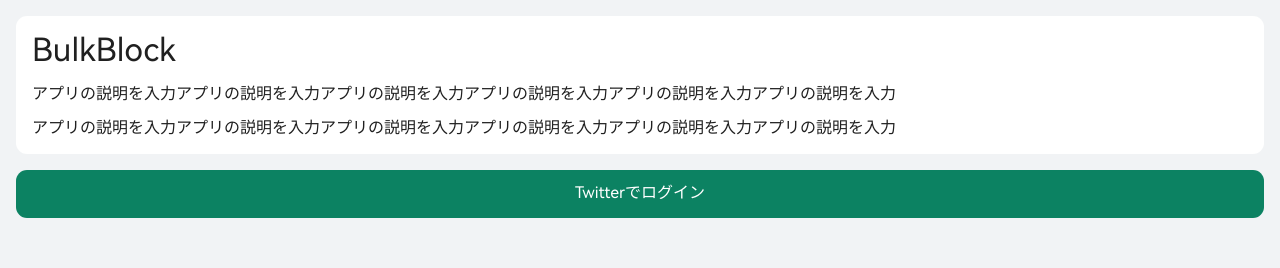
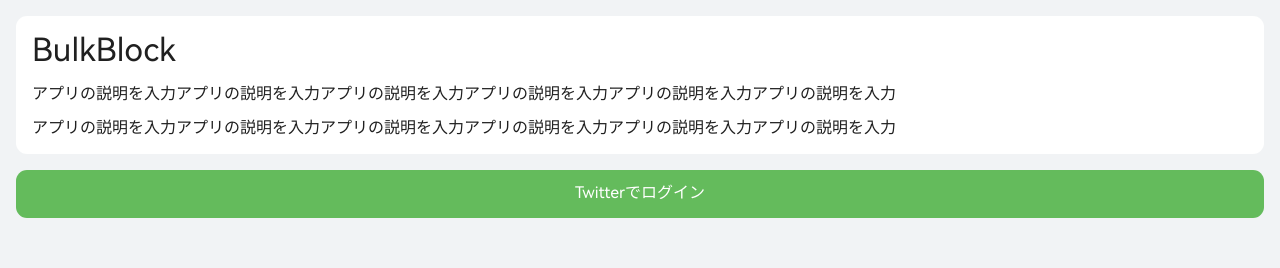
Before and after one commit to souhait0614/bulkblock-frontend, a Svelte app: page / in a window 1280 px wide. Shown: the top 268 px of the page. Built offline with nearby package versions, Linux system fonts and the light colour scheme.

Commit message:
色変更

```diff
--- a/src/css/style.scss
+++ b/src/css/style.scss
@@ -22,7 +22,7 @@
   --color-fore: #ffffff;
   --color-back: #f1f3f5;
   --color-back-mute: rgba(0, 0, 0, 0.1);
-  --color-accent: #0c8262;
+  --color-accent: #64bb5c;
   --color-text: #202020;
   --color-text-mute: #9e9e9e;
   --color-separate: #00000033;
@@ -30,14 +30,6 @@
 
   --base-size: 44px;
   --base-radius: calc(var(--base-size) / 4);
-
-  &.dark {
-    --color-fore: #202020;
-    --color-back: #000000;
-    --color-accent: #0c8262;
-    --color-text: #ffffff;
-    --color-text-mute: #9e9e9e;
-  }
 }
 
 ::-webkit-scrollbar {
@@ -53,7 +45,7 @@
 }
 
 * {
-  outline-color: #0c82627f;
+  outline-color: #64bb5c7f;
   // outline: 0;
 }
 
@@ -70,7 +62,7 @@
   font-family: "HarmonyOS Sans", "Noto Sans JP", "Hiragino Sans",
     "Hiragino Kaku Gothic ProN", "メイリオ", "Meiryo", sans-serif;
   background-color: var(--color-back);
-  accent-color: #0c82627f;
+  accent-color: #64bb5c7f;
   overflow-y: scroll;
 }
 
@@ -107,16 +99,16 @@
     align-items: center;
     color: #fff;
     background-color: var(--color-accent);
-    transition: background-color 0.3s ease-in-out;
+    transition: filter 0.3s ease-in-out;
     border-radius: var(--base-radius);
+    outline: 0;
 
     &:disabled {
       background-color: var(--color-back-mute);
     }
 
-    &:where(:hover, :focus) {
-      outline: 0;
-      background-color: #0a7055;
+    &:where(:active, :focus) {
+      filter: brightness(0.8);
     }
   }
 }
@@ -239,16 +231,15 @@
     align-items: center;
     color: #fff;
     background-color: var(--color-accent);
-    transition: background-color 0.3s ease-in-out;
+    transition: filter 0.3s ease-in-out;
     border-radius: 0 var(--base-radius) var(--base-radius) 0;
-
+    outline: 0;
     &:disabled {
       background-color: var(--color-back-mute);
     }
 
-    &:where(:hover, :focus) {
-      outline: 0;
-      background-color: #0a7055;
+    &:where(:active, :focus) {
+      filter: brightness(0.8);
     }
   }
 }
```
